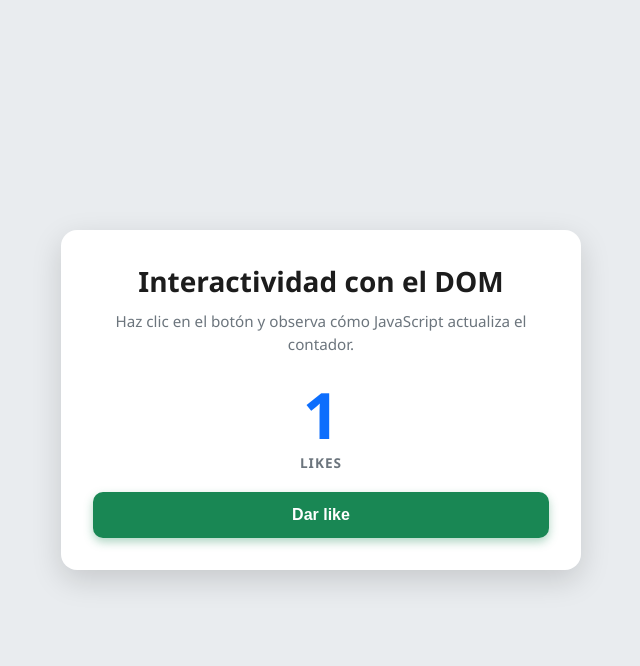
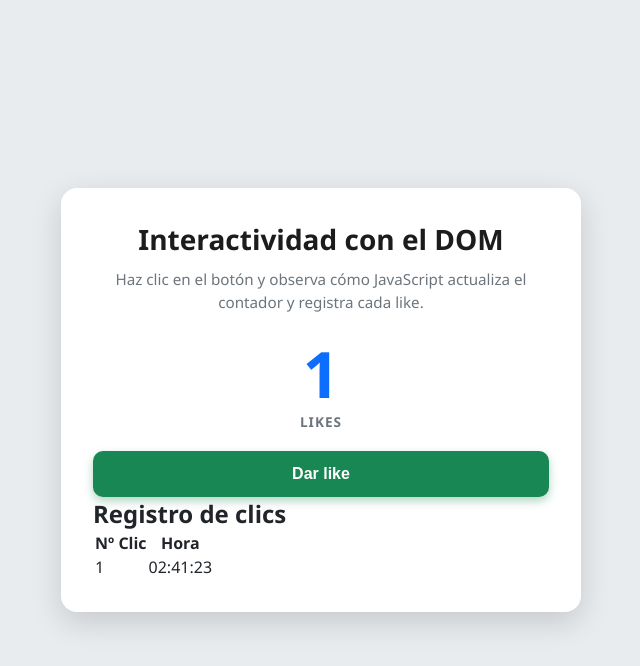
Before and after one commit to hoyosharold46-rgb/Taller_DOM_React, a plain HTML site: page index.html in a window 1280 px wide. Both pictures are taken after a click on the button "Dar like". Shown: the whole page, without its empty margins (319-959 px from the left). Drawn offline with Linux system fonts and the light colour scheme.

Commit message:
feat: registra cada clic en una tabla con la hora exacta

```diff
--- a/index.html
+++ b/index.html
@@ -11,7 +11,7 @@
   <main class="tarjeta">
     <h1 class="titulo">Interactividad con el DOM</h1>
     <p class="subtitulo">
-      Haz clic en el botón y observa cómo JavaScript actualiza el contador.
+      Haz clic en el botón y observa cómo JavaScript actualiza el contador y registra cada like.
     </p>
 
     <div class="contador-contenedor">
@@ -22,6 +22,24 @@
     <div class="acciones">
       <button id="btn-like" class="btn-like" type="button">Dar like</button>
     </div>
+
+    <section class="registros">
+      <h2 class="registros-titulo">Registro de clics</h2>
+
+      <table class="tabla-registros">
+        <thead>
+          <tr>
+            <th scope="col">Nº Clic</th>
+            <th scope="col">Hora</th>
+          </tr>
+        </thead>
+        <tbody id="cuerpo-tabla">
+          <!-- Las filas se insertan dinámicamente con JavaScript -->
+        </tbody>
+      </table>
+
+      <p id="sin-registros" class="sin-registros">Aún no hay clics registrados.</p>
+    </section>
   </main>
 
   <script src="js/script.js"></script>
--- a/js/script.js
+++ b/js/script.js
@@ -5,20 +5,48 @@
 // 1. Obtener los elementos del DOM por su ID
 const textoContador = document.getElementById("contador");
 const botonLike = document.getElementById("btn-like");
+const cuerpoTabla = document.getElementById("cuerpo-tabla");
+const mensajeSinRegistros = document.getElementById("sin-registros");
 
 // 2. Variable de estado numérica
 let likes = 0;
 
-// 3. Actualizar el contador en la interfaz
+// 3. Formatear la hora actual en formato HH:MM:SS
+function obtenerHoraActual() {
+  const ahora = new Date();
+  const horas = String(ahora.getHours()).padStart(2, "0");
+  const minutos = String(ahora.getMinutes()).padStart(2, "0");
+  const segundos = String(ahora.getSeconds()).padStart(2, "0");
+  return `${horas}:${minutos}:${segundos}`;
+}
+
+// 4. Actualizar el contador en la interfaz
 function actualizarInterfaz() {
   textoContador.textContent = likes;
 }
 
-// 4. Evento click del botón "Dar like"
+// 5. Registrar un clic en la tabla (siempre arriba)
+function registrarClic() {
+  const fila = document.createElement("tr");
+  const celdaClic = document.createElement("td");
+  const celdaHora = document.createElement("td");
+
+  celdaClic.textContent = likes;
+  celdaHora.textContent = obtenerHoraActual();
+
+  fila.appendChild(celdaClic);
+  fila.appendChild(celdaHora);
+
+  cuerpoTabla.prepend(fila);
+  mensajeSinRegistros.hidden = true;
+}
+
+// 6. Evento click del botón "Dar like"
 botonLike.addEventListener("click", () => {
   likes++;
+  registrarClic();
   actualizarInterfaz();
 });
 
-// 5. Estado inicial (contador en cero)
+// 7. Estado inicial (contador en cero)
 actualizarInterfaz();
```
